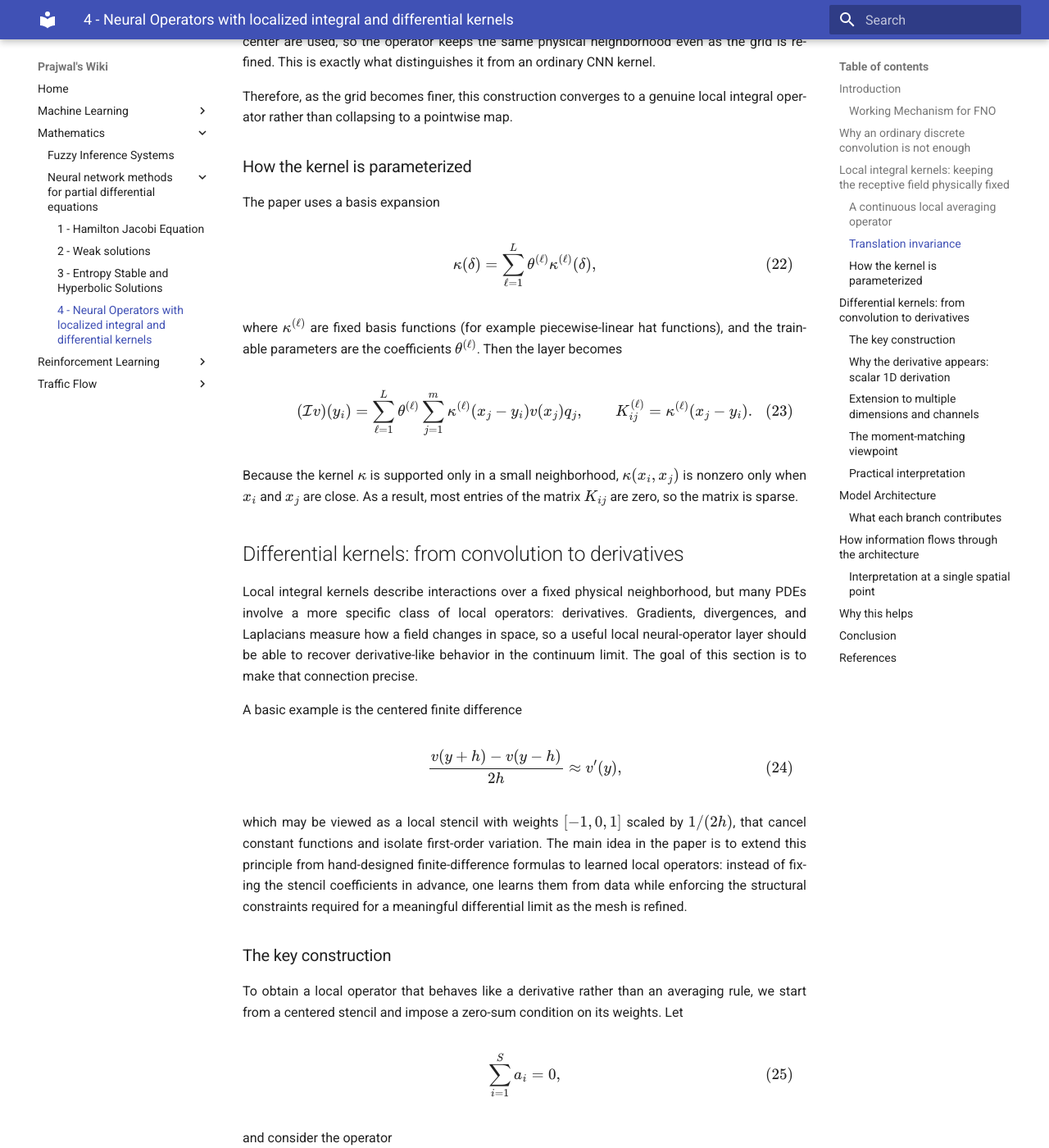
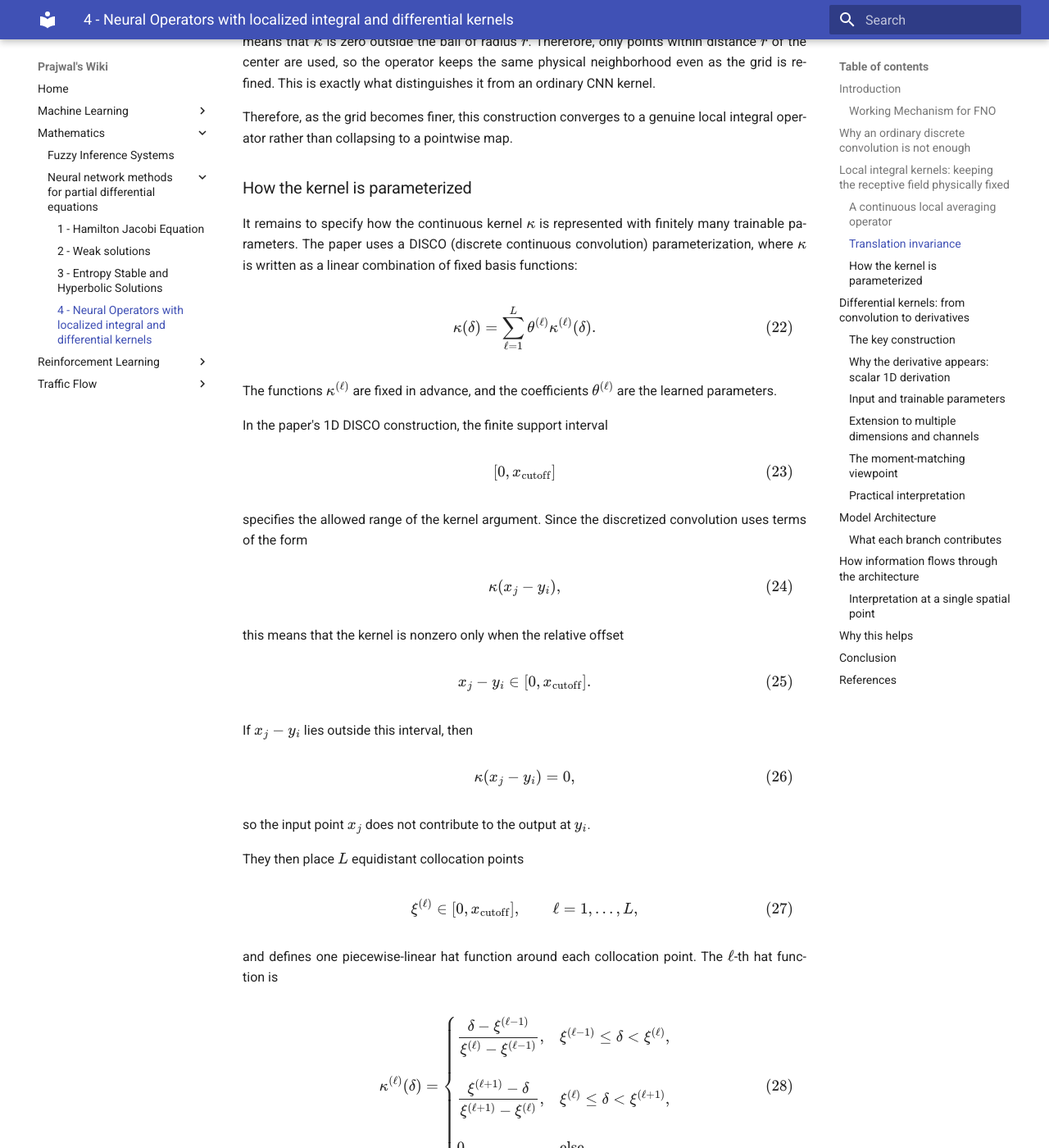
Before and after one commit to pj1911/my-wiki, an MkDocs documentation site: the page built from docs/Neural operators with localized integral and differential kernels.md, in a window 1280 px wide and 1400 px high, scrolled down 5561 px. Shown: the whole window at 82% size. Built offline with MkDocs 1.6.1 and Material for MkDocs 9.7.7, drawn with Linux system fonts in a browser that asks for light colours; some of the changed text lies outside the part shown.

Commit message:
Refine explanations and mathematical notation in document
Clarified mathematical expressions and descriptions in the document regarding neural operators and their parameterization. Enhanced explanations of kernel behavior and the differential layer's functionality.

```diff
--- a/docs/Neural operators with localized integral and differential kernels.md
+++ b/docs/Neural operators with localized integral and differential kernels.md
@@ -142,10 +142,10 @@ where:
 So, to compute the output at \(y\), we look at all nearby points \(x \in U(y)\), weight each value \(v(x)\) by \(k(x,y)\), and integrate. Since in practice we only know the function on a discrete mesh, this integral is approximated by a sum:
 
 $$
-(\mathcal{G}_k v)(y) \approx \sum_{x_j \in D_h \cap U(y)} k(x_j,y)\,v(x_j)\,q_j,
+(\cG_k v)(y) \approx \sum_{x_j \in D_h \cap U(y)} k(x_j,y)\,v(x_j)\,q_j,
 $$
 
-where \(x_j\) are the mesh points and \(q_j\) are quadrature weights that account for the local cell size or area around each point.
+where \(D_h\) is the discrete mesh of the domain \(D\) with mesh width \(h\), \(x_j\in D_h\) are the mesh points, \(U(y)\) is the local neighborhood around the output point \(y\), and \(q_j\) are quadrature weights that account for the local cell size or area around each point.
 
 ### Translation invariance
 
@@ -181,23 +181,82 @@ Therefore, as the grid becomes finer, this construction converges to a genuine l
 
 ### How the kernel is parameterized
 
-The paper uses a basis expansion
+It remains to specify how the continuous kernel \(\kappa\) is represented with finitely many trainable parameters. The paper uses a DISCO (discrete continuous convolution) parameterization, where \(\kappa\) is written as a linear combination of fixed basis functions:
 
 $$
-\kappa(\delta) = \sum_{\ell=1}^L \theta^{(\ell)} \kappa^{(\ell)}(\delta),
+\kappa(\delta) = \sum_{\ell=1}^L \theta^{(\ell)}\kappa^{(\ell)}(\delta).
 $$
 
-where \(\kappa^{(\ell)}\) are fixed basis functions (for example piecewise-linear hat functions), and the trainable parameters are the coefficients \(\theta^{(\ell)}\). Then the layer becomes
+The functions \(\kappa^{(\ell)}\) are fixed in advance, and the coefficients \(\theta^{(\ell)}\) are the learned parameters.
+
+In the paper's 1D DISCO construction, the finite support interval
 
 $$
-(\mathcal{I} v)(y_i) =
-\sum_{\ell=1}^L \theta^{(\ell)}
-\sum_{j=1}^m \kappa^{(\ell)}(x_j-y_i)v(x_j) q_j,
-\qquad
-K^{(\ell)}_{ij} = \kappa^{(\ell)}(x_j-y_i).
+[0,x_{\mathrm{cutoff}}]
 $$
 
-Because the kernel \(\kappa\) is supported only in a small neighborhood, \(\kappa(x_i,x_j)\) is nonzero only when \(x_i\) and \(x_j\) are close. As a result, most entries of the matrix \(K_{ij}\) are zero, so the matrix is sparse.
+specifies the allowed range of the kernel argument. Since the discretized
+convolution uses terms of the form
+
+$$
+\kappa(x_j - y_i),
+$$
+
+this means that the kernel is nonzero only when the relative offset
+
+$$
+x_j - y_i \in [0,x_{\mathrm{cutoff}}].
+$$
+
+If \(x_j-y_i\) lies outside this interval, then
+
+$$
+\kappa(x_j-y_i)=0,
+$$
+
+so the input point \(x_j\) does not contribute to the output at \(y_i\).
+
+They then place \(L\) equidistant collocation points
+
+$$
+\xi^{(\ell)}\in [0,x_{\mathrm{cutoff}}], \qquad \ell=1,\ldots,L,
+$$
+
+and defines one piecewise-linear hat function around each collocation point. The \(\ell\)-th hat function is
+
+$$
+\kappa^{(\ell)}(\delta) =
+\begin{cases}
+\dfrac{\delta-\xi^{(\ell-1)}}{\xi^{(\ell)}-\xi^{(\ell-1)}},
+& \xi^{(\ell-1)}\le \delta<\xi^{(\ell)}, \\[1.2em]
+\dfrac{\xi^{(\ell+1)}-\delta}{\xi^{(\ell+1)}-\xi^{(\ell)}},
+& \xi^{(\ell)}\le \delta<\xi^{(\ell+1)}, \\[1.2em]
+0,
+& \text{else},
+\end{cases}
+$$
+
+with suitable boundary points \(\xi^{(0)}\) and \(\xi^{(L+1)}\). Thus \(\kappa^{(\ell)}\) peaks at \(\xi^{(\ell)}\), is supported only near its neighboring collocation points, and is linear on each side of the peak. It has no jump in value, but its slope changes at the collocation points. These hat functions are used because they give a simple piecewise-linear interpolation of the continuous kernel from finitely many learned coefficients.
+
+For the shifted offset
+
+$$
+\delta_{ij}=x_j-y_i,
+$$
+
+define the fixed matrices
+
+$$
+K_{ij}^{(\ell)} = \kappa^{(\ell)}(x_j - y_i).
+$$
+
+Then the discrete local integral layer becomes
+
+$$
+(\cI v)(y_i) \approx \sum_{\ell=1}^L \sum_{j=1}^m \theta^{(\ell)} K_{ij}^{(\ell)} v(x_j)q_j.
+$$
+
+The matrices \(K^{(\ell)}\) are not learned directly; they are obtained by evaluating the fixed hat functions at the offsets \(x_j-y_i\). Training only updates the coefficients \(\theta^{(\ell)}\). If the mesh resolution changes, the matrices \(K^{(\ell)}\) are recomputed from the new offsets, while the same learned coefficients \(\theta^{(\ell)}\) define the continuous kernel \(\kappa\).
 
 ## Differential kernels: from convolution to derivatives
 
@@ -321,7 +380,84 @@ $$
 c:=\sum_{i=1}^S a_i \alpha_i.
 $$
 
-So the learned centered stencil converges to a first-order differential operator in the continuum limit.
+The consequence is that the layer behaves like a learnable finite-difference
+operator. A standard convolution collapses to a pointwise operator as
+\(h\to 0\), but the centered and rescaled stencil
+
+$$
+\mathcal D_h v = \frac{1}{h}\mathrm{Conv}_{K-\bar K}[v]
+$$
+
+removes the zeroth-order term and keeps the first-order derivative term.
+Therefore, in the continuum limit,
+
+$$
+\mathcal D_h v(y)\to c\,v'(y),
+$$
+
+so the learned convolution converges to a first-order differential operator.
+
+This is the idea behind the differential layer: the kernel weights are
+learned, but they are centered and scaled so that the layer represents a
+local derivative-like operation. This is useful for PDE problems because many
+operators involve gradients, divergences, or other derivatives.
+
+
+### Input and trainable parameters
+
+The input to the differential layer is a collection of sampled field values on the mesh. In the scalar one-dimensional case, this input can be written as
+
+$$
+v_h=\{v(x_j):x_j\in D_h\}.
+$$
+
+At a point \(y\in D_h\), the layer only reads the local stencil values
+
+$$
+v(y+z_1),\ldots,v(y+z_S),
+$$
+
+where the offsets
+
+$$
+z_i=h\alpha_i, \qquad \alpha_i=i-1-\frac{S-1}{2},
+$$
+
+are fixed once the stencil size \(S\) and mesh width \(h\) are chosen. Thus, the values of \(v\) are the input data, while the offsets \(z_i\), the scaling factor \(1/h\), and the zero-sum constraint are part of the layer design.
+
+What is learned are the stencil coefficients. In practice, one does not need to learn coefficients \(a_i\) directly under the constraint
+
+$$
+\sum_{i=1}^S a_i=0.
+$$
+
+Instead, the model can learn unconstrained parameters
+
+$$
+\theta_1,\ldots,\theta_S,
+$$
+
+and then define the actual differential stencil weights by subtracting their mean:
+
+$$
+a_i = \theta_i-\frac{1}{S}\sum_{\ell=1}^S \theta_\ell.
+$$
+
+This automatically gives
+
+$$
+\sum_{i=1}^S a_i = \sum_{i=1}^S \theta_i - \sum_{\ell=1}^S \theta_\ell = 0.
+$$
+
+Hence the trainable parameters are \(\theta_i\), while the weights used in the forward pass are the centered quantities \(a_i\).
+
+With this parameterization, the learned differential layer is
+
+$$
+(\mathcal D_{\theta,h}v)(y) = \frac{1}{h}\sum_{i=1}^S \left( \theta_i-\frac{1}{S}\sum_{\ell=1}^S\theta_\ell \right) v(y+z_i).
+$$
+
+During training, the parameters \(\theta_i\) are updated by backpropagation from the loss of the full neural operator. After each update, the forward pass again centers them to produce the constrained stencil weights \(a_i\). Therefore, the model learns which local linear combination of neighboring values best matches the training data, while the centering step ensures that this local rule has differential, rather than averaging, behavior.
 
 ### Extension to multiple dimensions and channels
 
```
